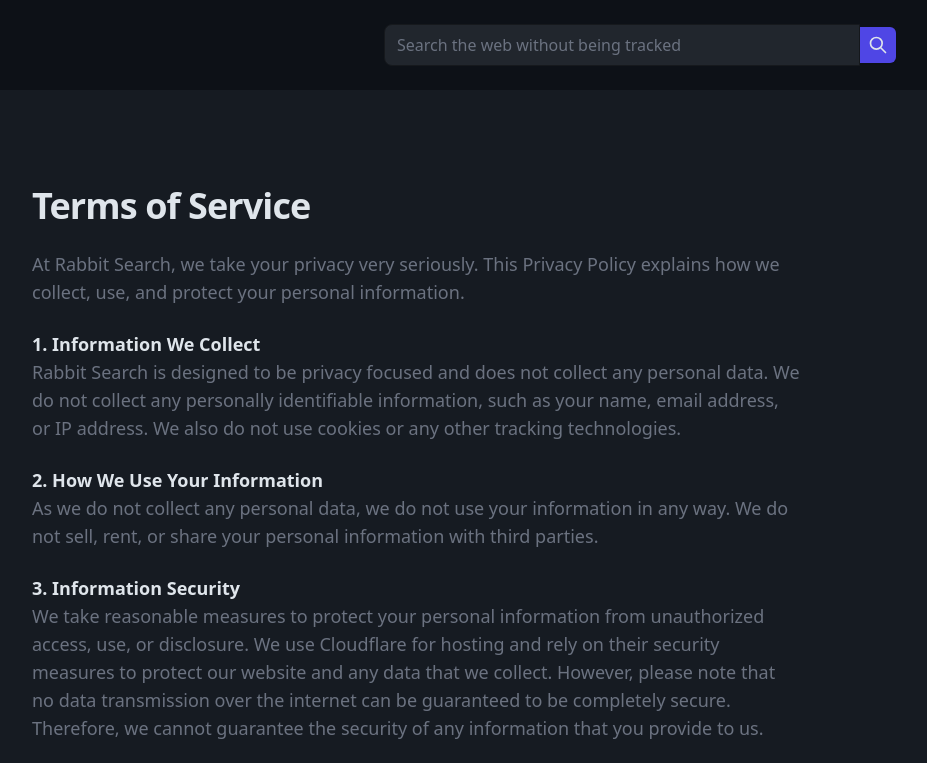
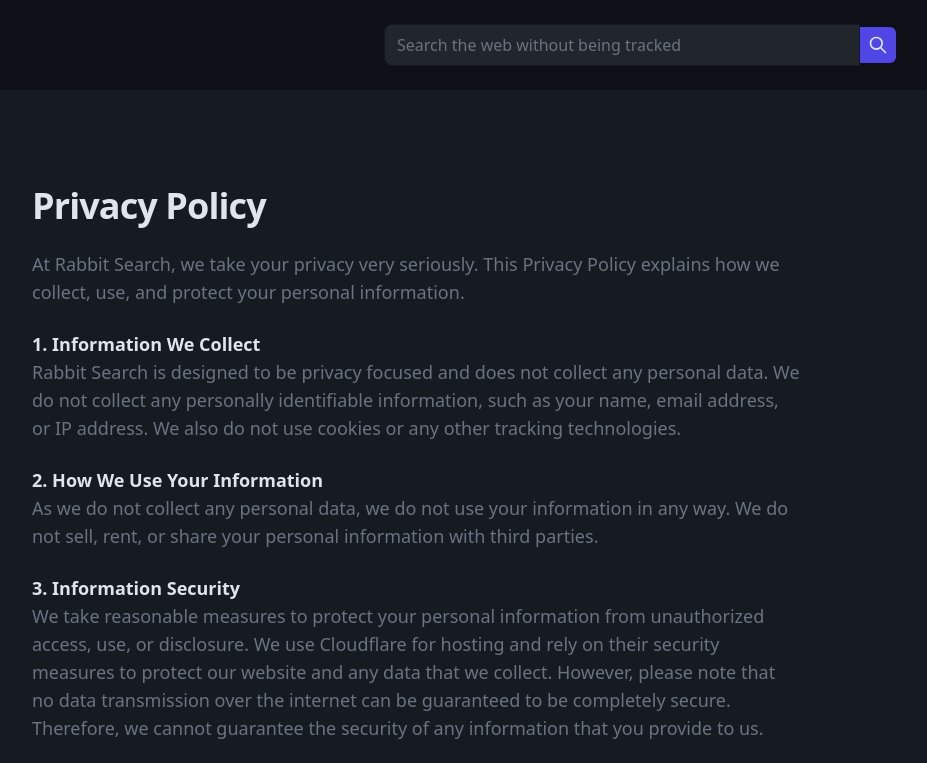
Before and after one commit to Rabbit-Company/RabbitSearch-Website, a website: page website/PrivacyPolicy.html in a window 1280 px wide. Shown: the top 763 px of the page, without its empty margins (0-927 px from the left). Drawn offline with Linux system fonts and the light colour scheme.

Commit message:
Added ToS and Privacy Policy

```diff
--- a/website/PrivacyPolicy.html
+++ b/website/PrivacyPolicy.html
@@ -39,7 +39,7 @@
 
 		<div class="relative">
 			<div class="relative max-w-7xl mx-auto py-16 px-4 sm:py-24 sm:px-6 lg:px-8">
-				<h1 class="text-2xl font-extrabold tracking-tight tertiaryColor md:text-3xl lg:text-4xl">Terms of Service</h1>
+				<h1 class="text-2xl font-extrabold tracking-tight tertiaryColor md:text-3xl lg:text-4xl">Privacy Policy</h1>
 				<p class="mt-6 max-w-3xl text-lg secondaryColor">At Rabbit Search, we take your privacy very seriously. This Privacy Policy explains how we collect, use, and protect your personal information.</p>
 				<p class="mt-6 max-w-3xl text-lg secondaryColor">
 					<b class="tertiaryColor">1. Information We Collect</b></br>
```
